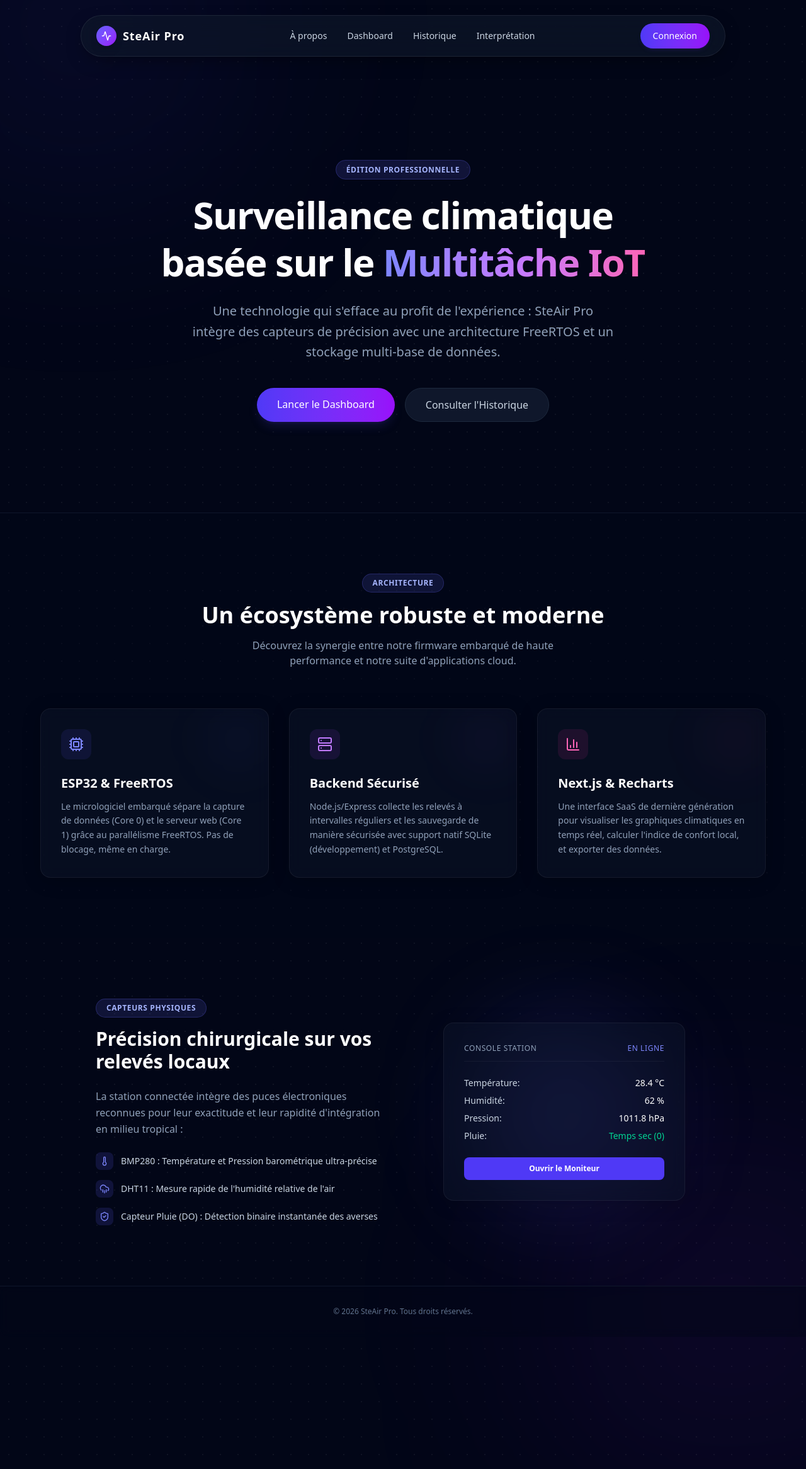
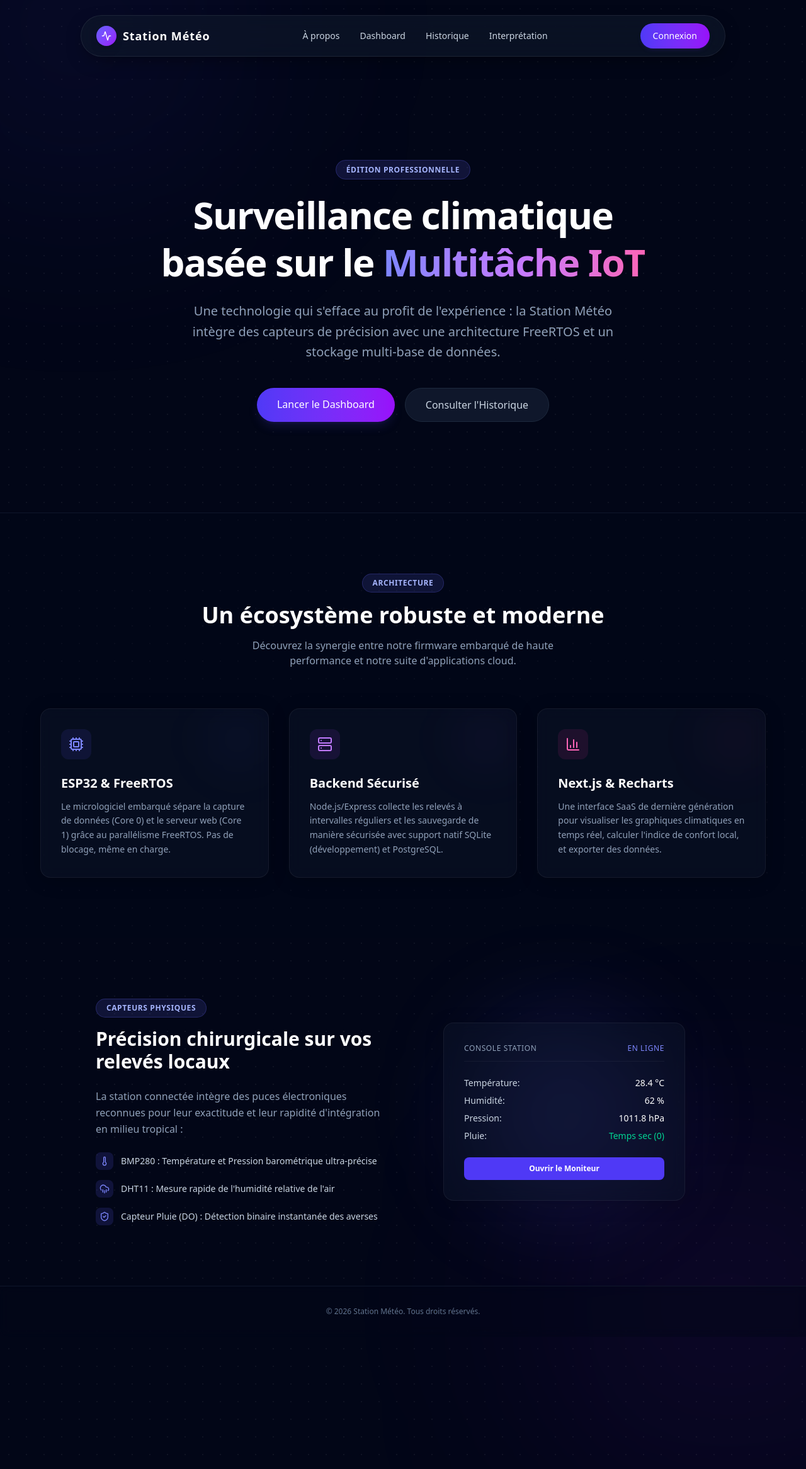
Before and after one commit to DieuMerciMvemba/steair_frontend, a Next.js app: page / in a window 1280 px wide. Shown: the top 2333 px of the page at 63% size. Built offline with nearby package versions, Linux system fonts and the light colour scheme.

Commit message:
chore: rename branding SteAir Pro to Station Météo

```diff
--- a/src/app/layout.js
+++ b/src/app/layout.js
@@ -4,7 +4,7 @@ import AuthProviderWrapper from "../components/AuthProviderWrapper";
 import Navbar from "../components/Navbar";
 
 export const metadata = {
-  title: "SteAir Pro - Station Météo Connectée",
+  title: "Station Météo - Connectée",
   description: "Système de surveillance climatique professionnel en temps réel avec analyse FreeRTOS.",
 };
 
@@ -25,7 +25,7 @@ export default function RootLayout({ children }) {
 
           {/* Footer */}
           <footer className="py-8 border-t border-slate-900 bg-slate-950/50 backdrop-blur-sm mt-auto text-center text-xs text-slate-500">
-            <p>© 2026 SteAir Pro. Tous droits réservés.</p>
+            <p>© 2026 Station Météo. Tous droits réservés.</p>
           </footer>
         </AuthProviderWrapper>
       </body>
--- a/src/app/page.js
+++ b/src/app/page.js
@@ -23,7 +23,7 @@ export default function Home() {
 
         {/* Subtitle */}
         <p className="text-base md:text-xl text-slate-400 mb-10 max-w-2xl leading-relaxed">
-          Une technologie qui s'efface au profit de l'expérience : SteAir Pro intègre des capteurs de précision avec une architecture FreeRTOS et un stockage multi-base de données.
+          Une technologie qui s'efface au profit de l'expérience : la Station Météo intègre des capteurs de précision avec une architecture FreeRTOS et un stockage multi-base de données.
         </p>
 
         {/* CTA Buttons */}
--- a/src/components/Navbar.js
+++ b/src/components/Navbar.js
@@ -14,7 +14,7 @@ export default function Navbar() {
             <Activity className="w-4 h-4 text-white" />
           </div>
           <span className="font-bold tracking-wider text-white text-lg">
-            SteAir Pro
+            Station Météo
           </span>
         </Link>
 
```
